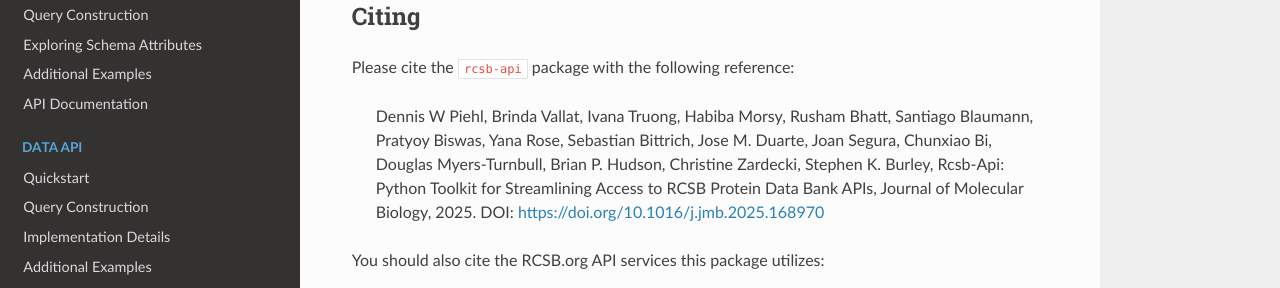
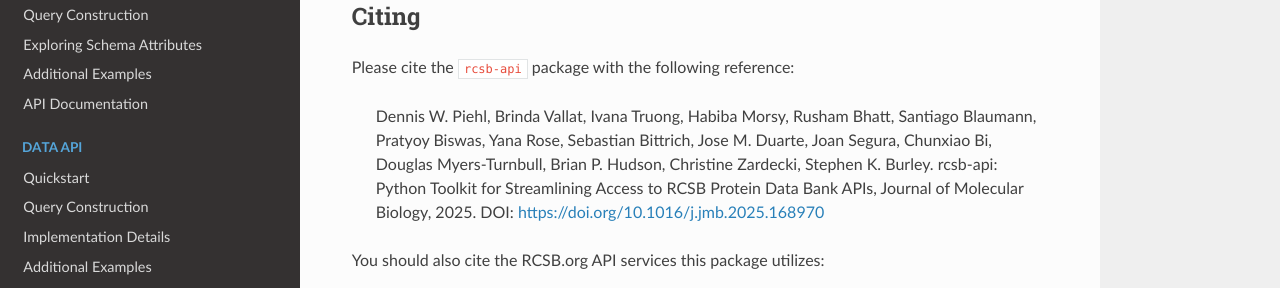
Before and after one commit to rcsb/py-rcsb-api, a Sphinx documentation site: the page built from docs/index.rst, in a window 1280 px wide and 900 px high, scrolled down 1910 px. Shown: the part 166-454 px from the top of the window. Built offline with Sphinx 7.4.7 and the Read the Docs theme 3.1.0, drawn with Linux system fonts in a browser that asks for light colours.

Commit message:
update reference info

```diff
--- a/docs/index.rst
+++ b/docs/index.rst
@@ -53,7 +53,7 @@
 
 Please cite the ``rcsb-api`` package with the following reference:
 
-  Dennis W Piehl, Brinda Vallat, Ivana Truong, Habiba Morsy, Rusham Bhatt, Santiago Blaumann, Pratyoy Biswas, Yana Rose, Sebastian Bittrich, Jose M. Duarte, Joan Segura, Chunxiao Bi, Douglas Myers-Turnbull, Brian P. Hudson, Christine Zardecki, Stephen K. Burley, Rcsb-Api: Python Toolkit for Streamlining Access to RCSB Protein Data Bank APIs, Journal of Molecular Biology, 2025. DOI: https://doi.org/10.1016/j.jmb.2025.168970
+  Dennis W. Piehl, Brinda Vallat, Ivana Truong, Habiba Morsy, Rusham Bhatt, Santiago Blaumann, Pratyoy Biswas, Yana Rose, Sebastian Bittrich, Jose M. Duarte, Joan Segura, Chunxiao Bi, Douglas Myers-Turnbull, Brian P. Hudson, Christine Zardecki, Stephen K. Burley. rcsb-api: Python Toolkit for Streamlining Access to RCSB Protein Data Bank APIs, Journal of Molecular Biology, 2025. DOI: https://doi.org/10.1016/j.jmb.2025.168970
 
 You should also cite the RCSB.org API services this package utilizes:
 
```
Also changed, not shown: README.md (+2 -2 lines).
